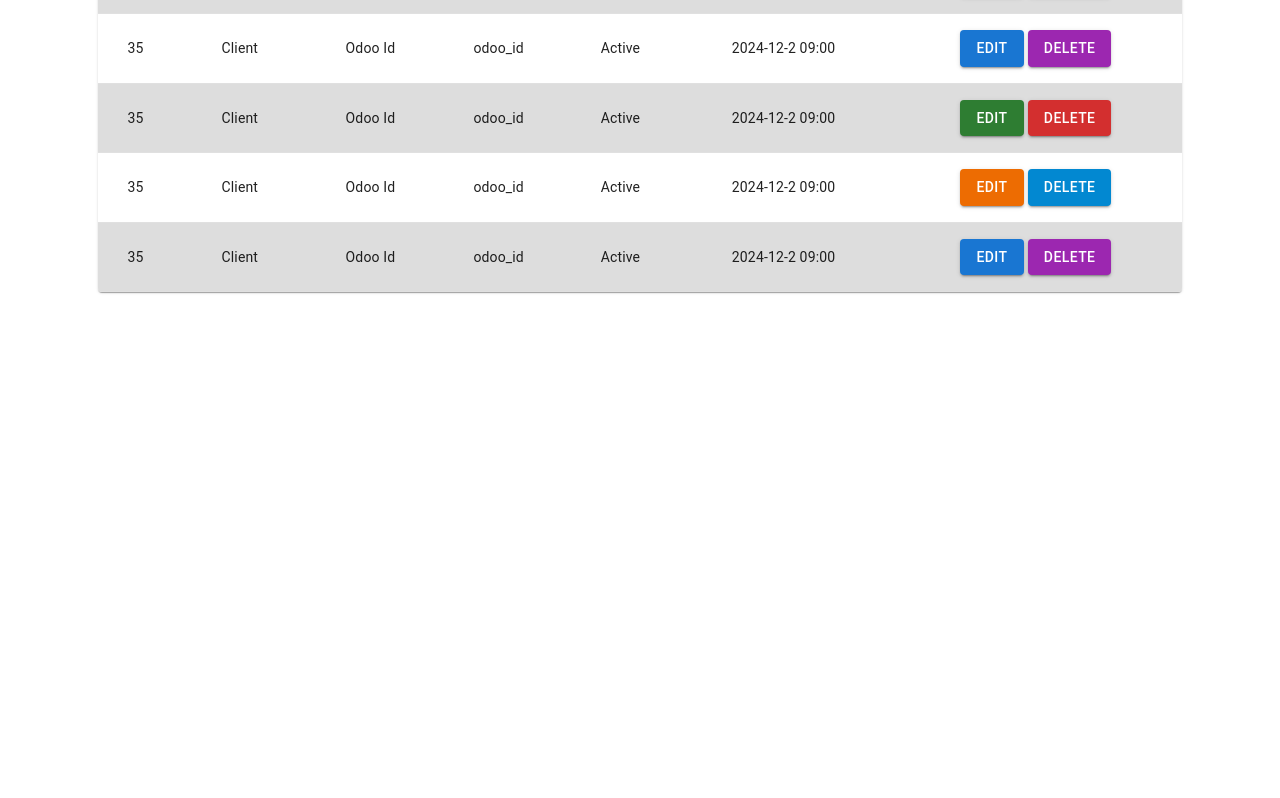
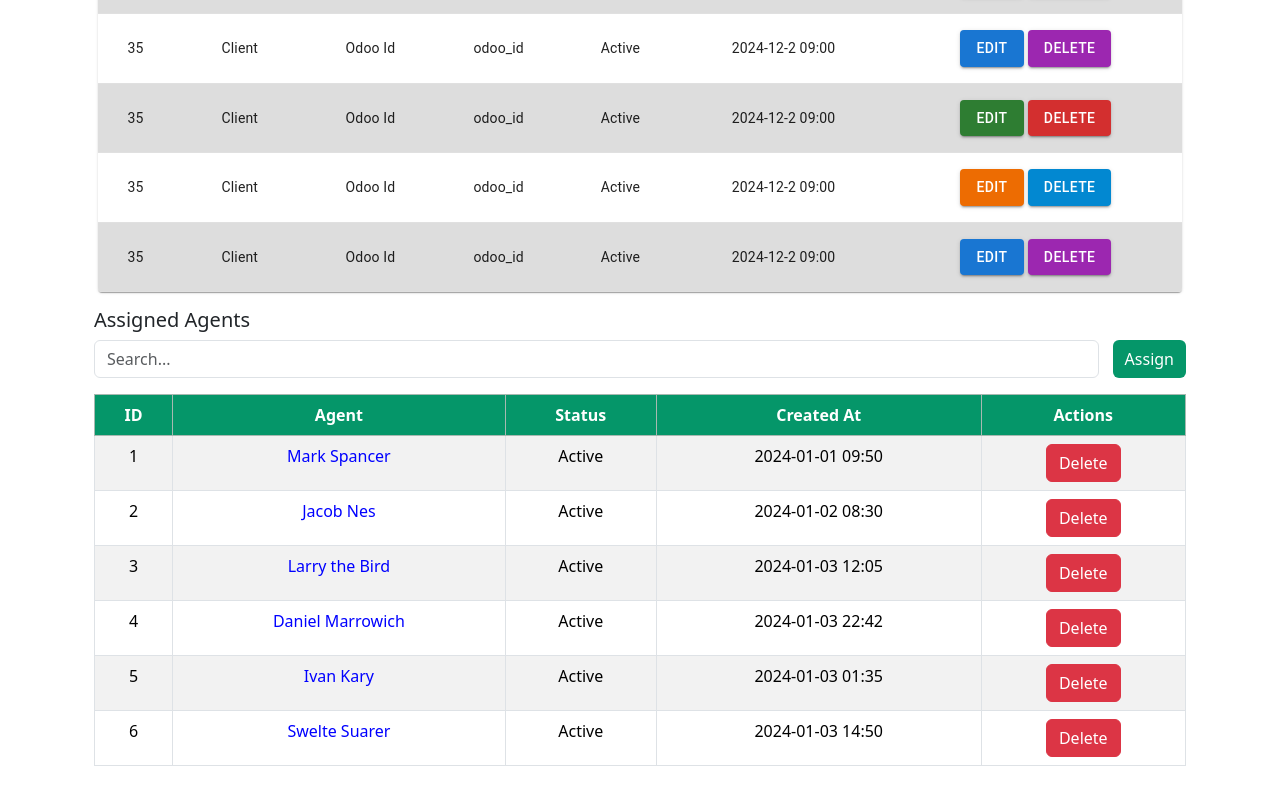
Before and after one commit to nixarsoft/crm-fe, a React (Vite) app: page / in a window 1280 px wide. Shown: the part 833-1631 px from the top of the page. Before the commit the page ends 1157 px from the top, so only its background shows below. Built offline with nearby package versions, Linux system fonts and the light colour scheme.

Commit message:
AssignedAgents.jsx added

```diff
--- a/package.json
+++ b/package.json
@@ -13,10 +13,12 @@
     "@emotion/react": "^11.14.0",
     "@emotion/styled": "^11.14.0",
     "@mui/material": "^6.3.0",
+    "@mui/styled-engine-sc": "^6.3.0",
     "bootstrap": "^5.3.3",
     "react": "^18.3.1",
     "react-bootstrap": "^2.10.7",
-    "react-dom": "^18.3.1"
+    "react-dom": "^18.3.1",
+    "styled-components": "^6.1.13"
   },
   "devDependencies": {
     "@eslint/js": "^9.15.0",
--- a/src/app.jsx
+++ b/src/app.jsx
@@ -3,6 +3,7 @@ import AdditionalInfoForm from "./components/forms/additional-info-form";
 import Header from "./components/header";
 import TableGenerator from "./components/TableGenerator/TableGenerator";
 import { Box } from "@mui/material";
+import AssignedAgents from "./components/CustomerCards/AssignedAgents";
 
 /*
 Soru: JS'de export default ile export const arasındaki farklar nelerdir?
@@ -50,7 +51,6 @@ export default function App() {
      içerisinde kullanılmalı.
   */
 
-
   const data = [
     {
       id: 35,
@@ -62,7 +62,7 @@ export default function App() {
       actions: [
         { name: "Edit", onClick: () => handleEdit(1), color: "success" },
         { name: "Delete", onClick: () => handleDelete(1), color: "error" },
-      ]
+      ],
     },
     {
       id: 35,
@@ -74,7 +74,7 @@ export default function App() {
       actions: [
         { name: "Edit", onClick: () => handleEdit(1), color: "warning" },
         { name: "Delete", onClick: () => handleDelete(1), color: "info" },
-      ]
+      ],
     },
     {
       id: 35,
@@ -86,7 +86,7 @@ export default function App() {
       actions: [
         { name: "Edit", onClick: () => handleEdit(1), color: "primary" },
         { name: "Delete", onClick: () => handleDelete(1), color: "secondary" },
-      ]
+      ],
     },
     {
       id: 35,
@@ -98,7 +98,7 @@ export default function App() {
       actions: [
         { name: "Edit", onClick: () => handleEdit(1), color: "success" },
         { name: "Delete", onClick: () => handleDelete(1), color: "error" },
-      ]
+      ],
     },
     {
       id: 35,
@@ -110,7 +110,7 @@ export default function App() {
       actions: [
         { name: "Edit", onClick: () => handleEdit(1), color: "warning" },
         { name: "Delete", onClick: () => handleDelete(1), color: "info" },
-      ]
+      ],
     },
     {
       id: 35,
@@ -122,11 +122,19 @@ export default function App() {
       actions: [
         { name: "Edit", onClick: () => handleEdit(1), color: "primary" },
         { name: "Delete", onClick: () => handleDelete(1), color: "secondary" },
-      ]
+      ],
     },
-  ]
+  ];
 
-  const headers = ["ID", "Purpose", "Label", "Key", "Status", "Created At", "Actions"]
+  const headers = [
+    "ID",
+    "Purpose",
+    "Label",
+    "Key",
+    "Status",
+    "Created At",
+    "Actions",
+  ];
 
   const exampleFn = () => {
     return () => {
@@ -164,9 +172,11 @@ export default function App() {
         </div>
 
         <AdditionalInfoForm />
-        <Box sx={{margin: 2}}>
+        <Box sx={{ margin: 2 }}>
           <TableGenerator headers={headers} data={data} />
         </Box>
+        {/* // AssignedAgents componenti burada çağrıldı. */}
+        <AssignedAgents />
       </div>
     </>
   );
--- /dev/null
+++ b/src/components/CustomerCards/AssignedAgents.jsx
@@ -0,0 +1,79 @@
+import React from "react";
+import { Button, Table } from "react-bootstrap";
+import InputGroup from "react-bootstrap/InputGroup";
+import Form from "react-bootstrap/Form";
+
+//örnek veri
+const agents = [
+  {
+    id: 1,
+    name: "Mark Spancer",
+    status: "Active",
+    createdAt: "2024-01-01 09:50",
+  },
+  { id: 2, name: "Jacob Nes", status: "Active", createdAt: "2024-01-02 08:30" },
+  {
+    id: 3,
+    name: "Larry the Bird",
+    status: "Active",
+    createdAt: "2024-01-03 12:05",
+  },
+  {
+    id: 4,
+    name: "Daniel Marrowich",
+    status: "Active",
+    createdAt: "2024-01-03 22:42",
+  },
+  { id: 5, name: "Ivan Kary", status: "Active", createdAt: "2024-01-03 01:35" },
+  {
+    id: 6,
+    name: "Swelte Suarer",
+    status: "Active",
+    createdAt: "2024-01-03 14:50",
+  },
+];
+
+const headerStyle = {
+  backgroundColor: "#059669",
+  color: "white",
+};
+
+export default function AssignedAgents() {
+  return (
+    <div className="container">
+      <h5>Assigned Agents</h5>
+      <div className="d-flex justify-content-between mb-3">
+        <InputGroup style={{ width: "92%" }}>
+          <Form.Control placeholder="Search..." aria-label="Search" />
+        </InputGroup>
+        <Button style={{ backgroundColor: "#059669", border: 0 }}>
+          Assign
+        </Button>
+      </div>
+      <Table striped bordered hover responsive>
+        <thead className="table-success text-white">
+          <tr className="text-center">
+            <th style={headerStyle}>ID</th>
+            <th style={headerStyle}>Agent</th>
+            <th style={headerStyle}>Status</th>
+            <th style={headerStyle}>Created At</th>
+            <th style={headerStyle}>Actions</th>
+          </tr>
+        </thead>
+        <tbody className="text-center">
+          {agents.map((agent) => (
+            <tr key={agent.id}>
+              <td>{agent.id}</td>
+              <td style={{ color: "blue" }}>{agent.name}</td>
+              <td>{agent.status}</td>
+              <td>{agent.createdAt}</td>
+              <td>
+                <Button variant="danger">Delete</Button>
+              </td>
+            </tr>
+          ))}
+        </tbody>
+      </Table>
+    </div>
+  );
+}
```
Also changed, not shown: 1 other file (tests, documents, lock files or other folders).
